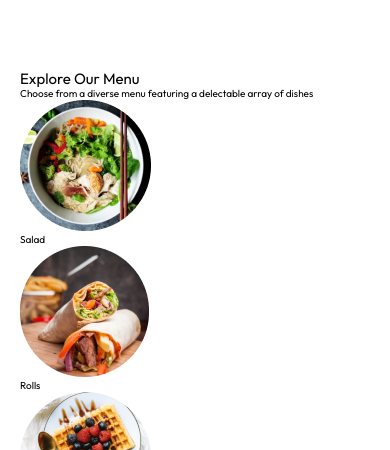
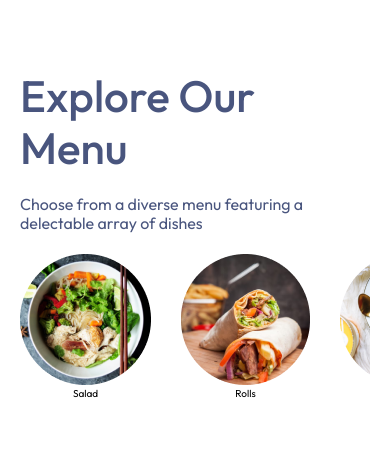
Before and after one commit to kalema1/chakulya, a React (Vite) app in the folder frontend/: page / in a window 390 px wide. Shown: the part 822-1272 px from the top of the page. Built offline with nearby package versions, Linux system fonts and the light colour scheme.

Commit message:
add styles for the ExploreMenu component
- added styles for the ExploreMenu component. To make the element
  responsive and look good on all evice screens.

```diff
--- a/frontend/src/features/exploreMenu/ExploreMenu.jsx
+++ b/frontend/src/features/exploreMenu/ExploreMenu.jsx
@@ -1,15 +1,17 @@
 import { menuList } from "../../data/menuList";
 import ExploreMenuListItem from "./ExploreMenuListItem";
+import styles from "./ExploreMenu.module.css";
+
 export default function ExploreMenu() {
   return (
-    <section>
+    <section className={styles.section}>
       <div className="container">
         <div className={StyleSheet.ExploreMenuContainer}>
-          <h2>Explore Our Menu</h2>
-          <p>
+          <h2 className={styles.subHeading}>Explore Our Menu</h2>
+          <p className={styles.para}>
             Choose from a diverse menu featuring a delectable array of dishes
           </p>
-          <div>
+          <div className={styles.menuList}>
             {menuList.map((menuItem, index) => (
               <ExploreMenuListItem menuItem={menuItem} key={index} />
             ))}
--- a/frontend/src/features/exploreMenu/ExploreMenu.module.css
+++ b/frontend/src/features/exploreMenu/ExploreMenu.module.css
@@ -0,0 +1,27 @@
+.section {
+  margin: 9.6rem 0;
+}
+
+.subHeading {
+  font-size: 4.4rem;
+  font-weight: 500;
+  margin-bottom: 2rem;
+  color: var(--color-font-2);
+}
+
+.para {
+  font-size: 1.6rem;
+  margin-bottom: 2rem;
+  color: var(--color-font-2);
+}
+
+.menuList {
+  display: flex;
+  align-items: center;
+  justify-content: space-between;
+  gap: 3rem;
+  margin: 2rem 0;
+  text-align: center;
+  overflow-x: scroll;
+  scrollbar-width: none;
+}
```
